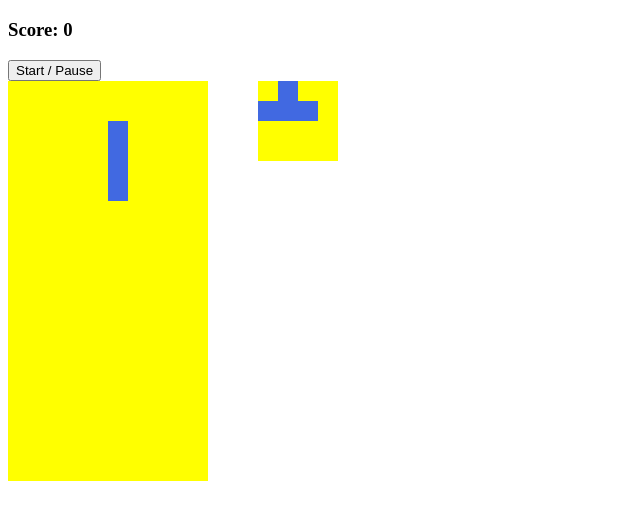
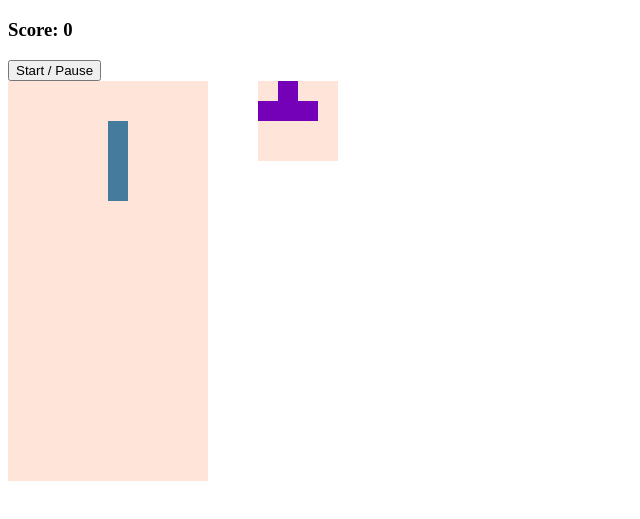
Before and after one commit to rascal5818/js-tetris, a plain HTML site: page index.html in a window 1280 px wide. Both pictures are taken after a click on the button "Start / Pause". Shown: the part 61-580 px from the top of the page, without its empty margins (0-640 px from the left). Drawn offline with Linux system fonts and the light colour scheme.

Commit message:
Added new color scheme

```diff
--- a/main.js
+++ b/main.js
@@ -7,6 +7,7 @@ document.addEventListener('DOMContentLoaded', () => {
     let nextRandom = 0;
     let timerId;
     let score = 0;
+    const colors = ['#e76f51', '#e63946', '#7400b8', '#2a9d8f', '#457b9d'];
 
     // The Tetrominoes
     const lTetromino = [
@@ -63,6 +64,7 @@ document.addEventListener('DOMContentLoaded', () => {
     function draw() {
         current.forEach(index => {
             squares[currentPosition + index].classList.add('tetromino');
+            squares[currentPosition + index].style.backgroundColor = colors[random];
         });
     }
 
@@ -70,11 +72,9 @@ document.addEventListener('DOMContentLoaded', () => {
     function undraw() {
         current.forEach(index => {
             squares[currentPosition + index].classList.remove('tetromino');
+            squares[currentPosition + index].style.backgroundColor = '';
         });
     }
-
-    // Move the Teromino down every second
-    //timerId = setInterval(moveDown, 1000);
 
     // Assign functions to key codes
     function control(e) {
@@ -99,7 +99,7 @@ document.addEventListener('DOMContentLoaded', () => {
         freeze();
     }
 
-    // Freeze tetromino
+    // Freeze Tetromino
     function freeze() {
         if (
             current.some(index =>
@@ -124,7 +124,7 @@ document.addEventListener('DOMContentLoaded', () => {
         }
     }
 
-    // Move the teromino left, unless it is at the edge or there is a blockage
+    // Move the Tetromino left, unless it is at the edge or there is a blockage
     function moveLeft() {
         undraw();
         const isAtLeftEdge = current.some(
@@ -143,7 +143,7 @@ document.addEventListener('DOMContentLoaded', () => {
         draw();
     }
 
-    // Move the teromino right, unless it is at the edge or there is a blockage
+    // Move the Tetromino right, unless it is at the edge or there is a blockage
     function moveRight() {
         undraw();
         const isAtRightEdge = current.some(
@@ -162,7 +162,7 @@ document.addEventListener('DOMContentLoaded', () => {
         draw();
     }
 
-    // Rotate the tetromino
+    // Rotate the Tetromino
     function rotate() {
         undraw();
         currentRotation++;
@@ -176,7 +176,7 @@ document.addEventListener('DOMContentLoaded', () => {
 
     const displaySquares = document.querySelectorAll('.mini-grid div');
     const displayWidth = 4;
-    let displayIndex = 0;
+    const displayIndex = 0;
 
     // The Tetrominos without rotations
     const upNextTetrominos = [
@@ -192,9 +192,11 @@ document.addEventListener('DOMContentLoaded', () => {
         // Remove any trace of a Tetromino form on the entire grid
         displaySquares.forEach(square => {
             square.classList.remove('tetromino');
+            square.style.backgroundColor = '';
         });
         upNextTetrominos[nextRandom].forEach(index => {
             displaySquares[displayIndex + index].classList.add('tetromino');
+            displaySquares[displayIndex + index].style.backgroundColor = colors[nextRandom];
         });
     }
 
@@ -233,6 +235,7 @@ document.addEventListener('DOMContentLoaded', () => {
                 row.forEach(index => {
                     squares[index].classList.remove('taken');
                     squares[index].classList.remove('tetromino');
+                    squares[index].style.backroundColor = '';
                 });
                 const squaresRemoved = squares.splice(i, width);
                 squares = squaresRemoved.concat(squares);
--- a/style.css
+++ b/style.css
@@ -3,7 +3,7 @@
     height: 400px;
     display: flex;
     flex-wrap: wrap;
-    background-color: yellow;
+    background-color: #ffe5d9;
 }
 
 .grid div {
@@ -21,7 +21,7 @@
     height: 80px;
     display: flex;
     flex-wrap: wrap;
-    background-color: yellow;
+    background-color: #ffe5d9;
 }
 
 .mini-grid div {
```
